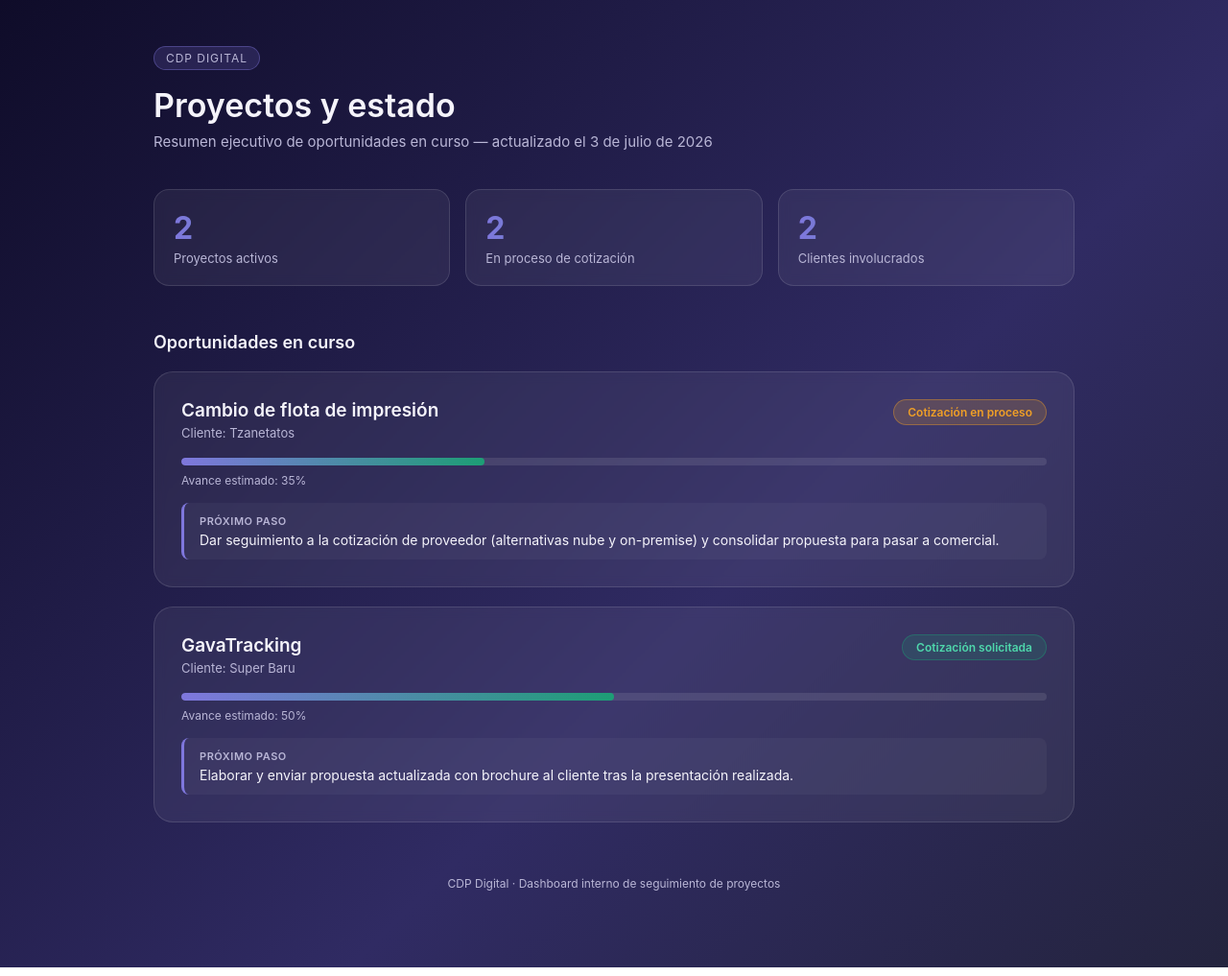
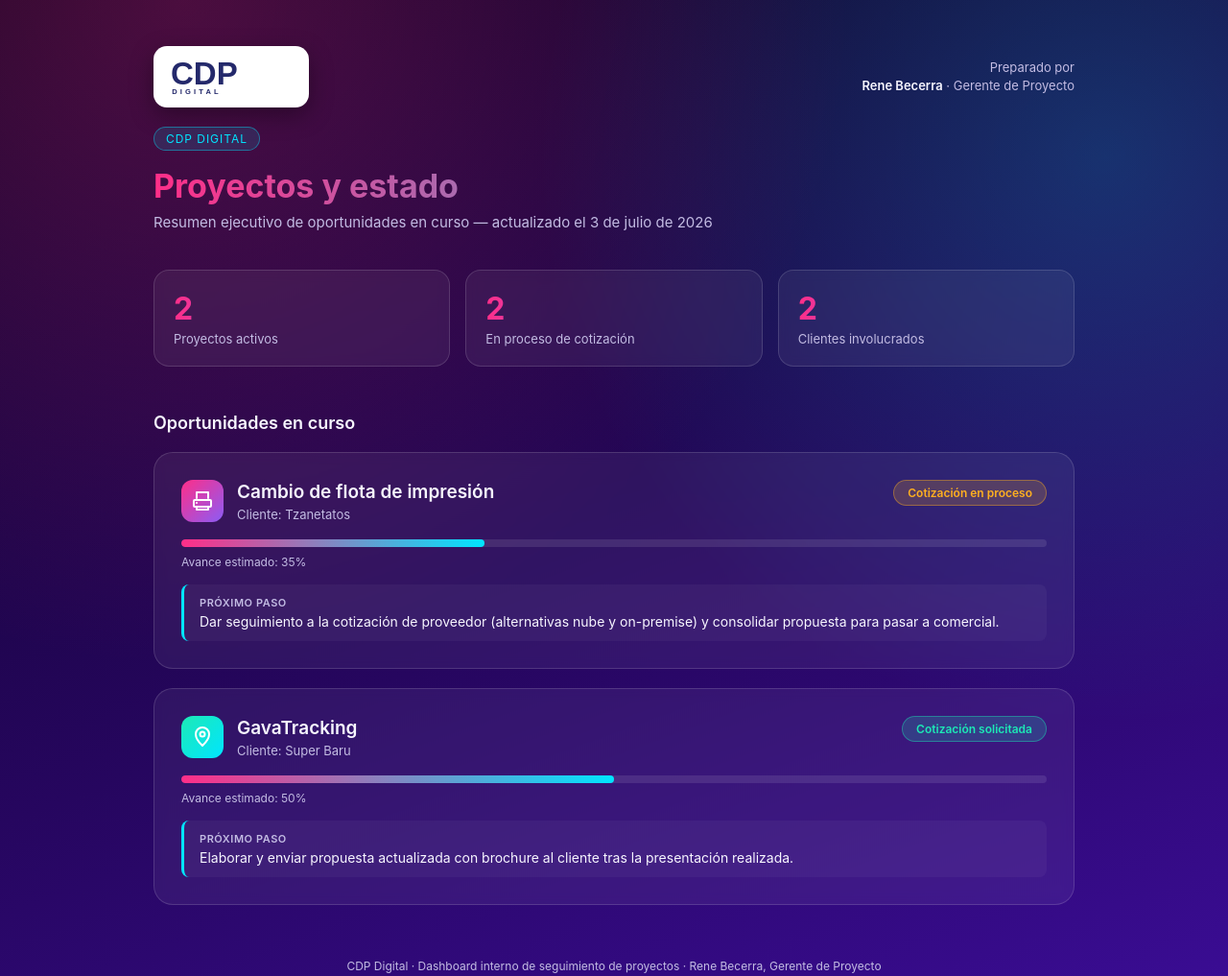
Before and after one commit to reneangel2230-tech/cdp-digital-dashboard, a plain HTML site: page index.html in a window 1280 px wide. Shown: the top 1017 px of the page at 96% size. Drawn offline with Linux system fonts and the light colour scheme.

Commit message:
Agregar logo, colores vivos, gráficos e info de autor

```diff
--- a/index.html
+++ b/index.html
@@ -6,41 +6,57 @@
 <title>CDP Digital — Proyectos y Estado</title>
 <style>
   :root{
-    --bg-1:#0f0c29;
-    --bg-2:#302b63;
-    --bg-3:#24243e;
-    --purple:#7f77dd;
-    --teal:#1d9e75;
-    --coral:#d85a30;
-    --amber:#ef9f27;
+    --bg-1:#0d0221;
+    --bg-2:#26065f;
+    --bg-3:#3c0d99;
+    --magenta:#ff2e88;
+    --cyan:#00e5ff;
+    --purple:#8b5cf6;
+    --amber:#ffb020;
+    --teal:#1de9b6;
     --card-bg:rgba(255,255,255,0.06);
-    --card-border:rgba(255,255,255,0.12);
-    --text-1:#f5f4fb;
-    --text-2:#b9b6d6;
+    --card-border:rgba(255,255,255,0.14);
+    --text-1:#f7f6ff;
+    --text-2:#c3bce3;
   }
   *{box-sizing:border-box; margin:0; padding:0;}
   body{
     font-family:-apple-system,"Segoe UI",Roboto,Helvetica,Arial,sans-serif;
-    background:linear-gradient(135deg,var(--bg-1),var(--bg-2) 60%,var(--bg-3));
+    background:
+      radial-gradient(circle at 15% 0%, rgba(255,46,136,0.25), transparent 45%),
+      radial-gradient(circle at 90% 15%, rgba(0,229,255,0.2), transparent 40%),
+      linear-gradient(160deg,var(--bg-1),var(--bg-2) 55%,var(--bg-3));
     color:var(--text-1);
     min-height:100vh;
     padding:48px 24px 80px;
   }
   .wrap{max-width:960px; margin:0 auto;}
-  header{margin-bottom:40px;}
+  header{margin-bottom:40px; display:flex; flex-direction:column; gap:20px;}
+  .brand-row{display:flex; align-items:center; justify-content:space-between; flex-wrap:wrap; gap:16px;}
+  .logo-chip{
+    display:inline-flex;
+    align-items:center;
+    background:#ffffff;
+    border-radius:14px;
+    padding:10px 18px;
+    box-shadow:0 8px 24px rgba(0,0,0,0.35);
+  }
+  .logo-chip svg{display:block; height:44px; width:auto;}
+  .byline{text-align:right; font-size:13px; color:var(--text-2); line-height:1.5;}
+  .byline strong{color:var(--text-1); font-weight:600;}
   .eyebrow{
     display:inline-block;
     font-size:12px;
     letter-spacing:.08em;
     text-transform:uppercase;
-    color:var(--text-2);
-    background:rgba(127,119,221,0.18);
-    border:1px solid rgba(127,119,221,0.4);
+    color:var(--cyan);
+    background:rgba(0,229,255,0.12);
+    border:1px solid rgba(0,229,255,0.4);
     padding:4px 12px;
     border-radius:999px;
     margin-bottom:16px;
   }
-  h1{font-size:34px; font-weight:600; margin-bottom:8px;}
+  h1{font-size:34px; font-weight:700; margin-bottom:8px; background:linear-gradient(90deg,var(--magenta),var(--cyan)); -webkit-background-clip:text; background-clip:text; color:transparent;}
   .subtitle{color:var(--text-2); font-size:15px;}
   .metrics{
     display:grid;
@@ -55,7 +71,7 @@
     padding:20px;
     backdrop-filter:blur(6px);
   }
-  .metric .num{font-size:32px; font-weight:700; background:linear-gradient(90deg,var(--purple),var(--teal)); -webkit-background-clip:text; background-clip:text; color:transparent;}
+  .metric .num{font-size:32px; font-weight:700; background:linear-gradient(90deg,var(--magenta),var(--purple),var(--cyan)); -webkit-background-clip:text; background-clip:text; color:transparent;}
   .metric .label{font-size:13px; color:var(--text-2); margin-top:4px;}
   .section-title{font-size:18px; font-weight:600; margin-bottom:20px; color:var(--text-1);}
   .cards{display:flex; flex-direction:column; gap:20px;}
@@ -65,10 +81,19 @@
     border-radius:20px;
     padding:28px;
     backdrop-filter:blur(6px);
-    transition:transform .2s ease, border-color .2s ease;
+    transition:transform .2s ease, border-color .2s ease, box-shadow .2s ease;
   }
-  .card:hover{transform:translateY(-2px); border-color:rgba(127,119,221,0.5);}
+  .card:hover{transform:translateY(-3px); border-color:rgba(0,229,255,0.5); box-shadow:0 12px 30px rgba(0,0,0,0.35);}
   .card-top{display:flex; justify-content:space-between; align-items:flex-start; gap:16px; flex-wrap:wrap;}
+  .card-heading{display:flex; align-items:center; gap:14px;}
+  .icon-badge{
+    width:44px; height:44px; min-width:44px;
+    border-radius:12px;
+    display:flex; align-items:center; justify-content:center;
+    background:linear-gradient(135deg,var(--magenta),var(--purple));
+  }
+  .icon-badge.teal{background:linear-gradient(135deg,var(--teal),var(--cyan));}
+  .icon-badge svg{width:24px; height:24px; stroke:#ffffff; fill:none; stroke-width:2;}
   .card-title{font-size:19px; font-weight:600; margin-bottom:4px;}
   .card-client{font-size:13px; color:var(--text-2);}
   .badge{
@@ -78,8 +103,8 @@
     border-radius:999px;
     white-space:nowrap;
   }
-  .badge.progress{background:rgba(239,159,39,0.18); color:var(--amber); border:1px solid rgba(239,159,39,0.4);}
-  .badge.active{background:rgba(29,158,117,0.18); color:#4fd8ac; border:1px solid rgba(29,158,117,0.4);}
+  .badge.progress{background:rgba(255,176,32,0.18); color:var(--amber); border:1px solid rgba(255,176,32,0.4);}
+  .badge.active{background:rgba(29,233,182,0.18); color:var(--teal); border:1px solid rgba(29,233,182,0.4);}
   .bar-track{
     width:100%;
     height:8px;
@@ -91,14 +116,14 @@
   .bar-fill{
     height:100%;
     border-radius:999px;
-    background:linear-gradient(90deg,var(--purple),var(--teal));
+    background:linear-gradient(90deg,var(--magenta),var(--cyan));
   }
   .bar-label{font-size:12px; color:var(--text-2); margin-bottom:16px;}
   .next-step{
     font-size:14px;
     color:var(--text-1);
     background:rgba(255,255,255,0.04);
-    border-left:3px solid var(--purple);
+    border-left:3px solid var(--cyan);
     padding:12px 16px;
     border-radius:8px;
   }
@@ -114,9 +139,23 @@
 <body>
   <div class="wrap">
     <header>
+      <div class="brand-row">
+        <div class="logo-chip">
+          <svg viewBox="0 0 400 140" xmlns="http://www.w3.org/2000/svg">
+            <text x="0" y="95" font-family="Arial, Helvetica, sans-serif" font-weight="800" font-size="105" fill="#24296b">CDP</text>
+            <text x="4" y="128" font-family="Arial, Helvetica, sans-serif" font-weight="600" font-size="24" letter-spacing="10" fill="#24296b">DIGITAL</text>
+          </svg>
+        </div>
+        <div class="byline">
+          Preparado por<br>
+          <strong>Rene Becerra</strong> · Gerente de Proyecto
+        </div>
+      </div>
+      <div>
         <span class="eyebrow">CDP Digital</span>
         <h1>Proyectos y estado</h1>
         <p class="subtitle">Resumen ejecutivo de oportunidades en curso — actualizado el 3 de julio de 2026</p>
+      </div>
     </header>
 
     <div class="metrics">
@@ -139,9 +178,14 @@
 
       <div class="card">
         <div class="card-top">
+          <div class="card-heading">
+            <div class="icon-badge">
+              <svg viewBox="0 0 24 24"><path stroke-linecap="round" stroke-linejoin="round" d="M6 9V3h12v6M6 18H4a1 1 0 0 1-1-1v-5a1 1 0 0 1 1-1h16a1 1 0 0 1 1 1v5a1 1 0 0 1-1 1h-2M6 14h.01M6 18h12v3H6z"/></svg>
+            </div>
             <div>
               <div class="card-title">Cambio de flota de impresión</div>
               <div class="card-client">Cliente: Tzanetatos</div>
+            </div>
           </div>
           <span class="badge progress">Cotización en proceso</span>
         </div>
@@ -155,9 +199,14 @@
 
       <div class="card">
         <div class="card-top">
+          <div class="card-heading">
+            <div class="icon-badge teal">
+              <svg viewBox="0 0 24 24"><path stroke-linecap="round" stroke-linejoin="round" d="M12 21s7-6.5 7-12a7 7 0 1 0-14 0c0 5.5 7 12 7 12z"/><circle cx="12" cy="9" r="2.5"/></svg>
+            </div>
             <div>
               <div class="card-title">GavaTracking</div>
               <div class="card-client">Cliente: Super Baru</div>
+            </div>
           </div>
           <span class="badge active">Cotización solicitada</span>
         </div>
@@ -171,7 +220,7 @@
 
     </div>
 
-    <footer>CDP Digital · Dashboard interno de seguimiento de proyectos</footer>
+    <footer>CDP Digital · Dashboard interno de seguimiento de proyectos · Rene Becerra, Gerente de Proyecto</footer>
   </div>
 </body>
 </html>
```
Lines whose indentation alone changed are shown as unchanged.
